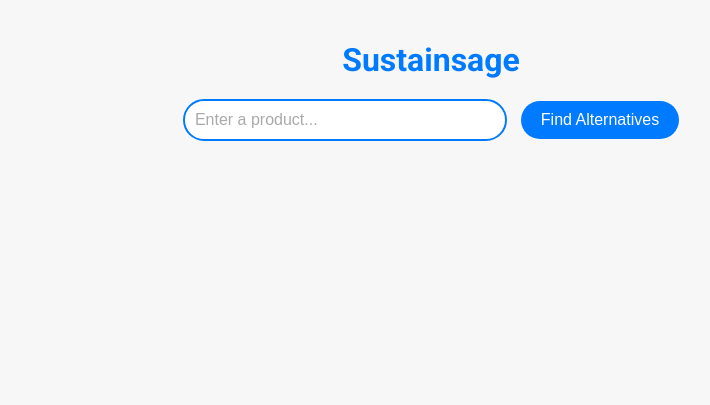
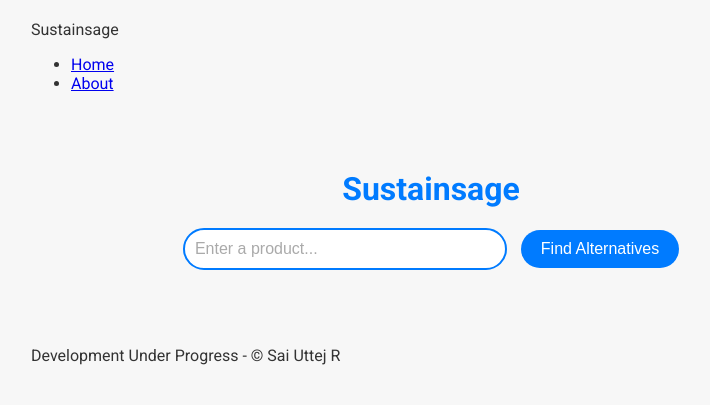
Before and after one commit to Sai-Uttej-R/SustainSage, a plain HTML site: page index.html in a window 1280 px wide. Shown: the whole page, without its empty margins (209-919 px from the left). Drawn offline with nearby package versions, Linux system fonts and the light colour scheme.

Commit message:
Update index.html

```diff
--- a/index.html
+++ b/index.html
@@ -8,6 +8,17 @@
     <link href="https://fonts.googleapis.com/css2?family=Roboto:wght@400;700&display=swap" rel="stylesheet">
 </head>
 <body>
+    <header>
+    <div class="container">
+        <div class="logo">Sustainsage</div>
+        <nav>
+            <ul>
+                <li><a href="#">Home</a></li>
+                <li><a href="#">About</a></li>
+            </ul>
+        </nav>
+    </div>
+</header>
 
 <div class="container">
     <h1>Sustainsage</h1>
@@ -18,6 +29,11 @@
 
     <div id="search-results"></div>
 </div>
+    <footer>
+    <div class="container">
+        <p>Development Under Progress - &copy; Sai Uttej R</p>
+    </div>
+</footer>
 
 <script src="https://code.jquery.com/jquery-3.6.0.min.js"></script>
 <script src="script.js"></script>
```
